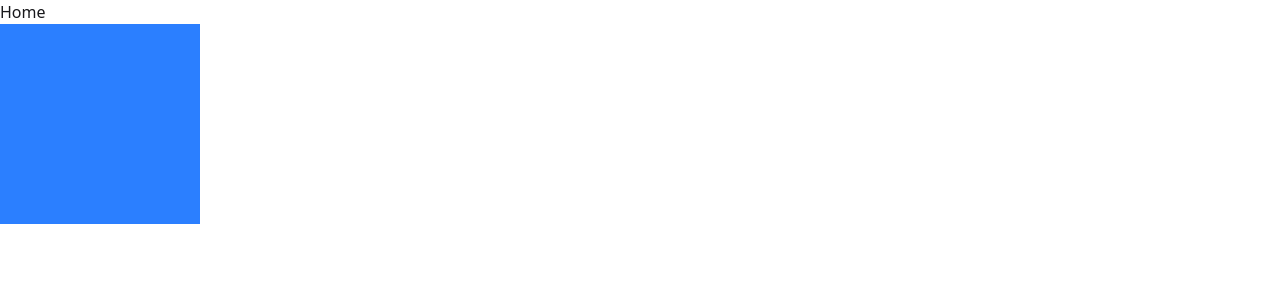
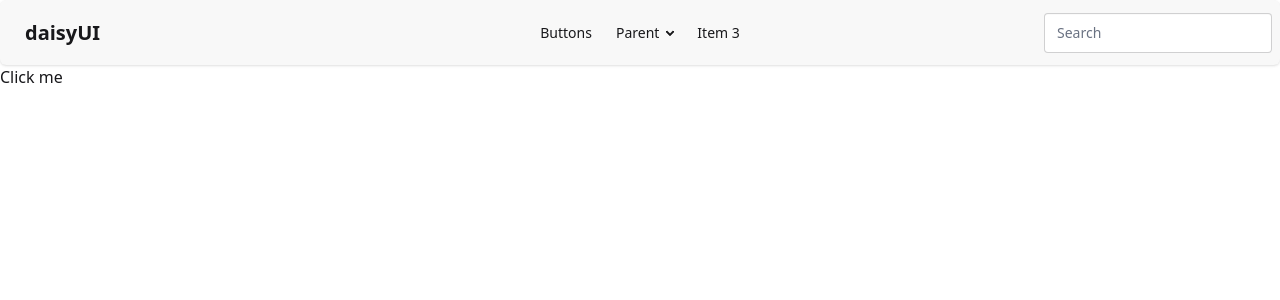
Before and after one commit to AlissaPuumets/blog, a Laravel app: page /buttons in a window 1280 px wide. Shown: the top 300 px of the page. Run offline with Laravel 12, Linux system fonts and the light colour scheme; style sheets or scripts are compiled from the project's sources.

Commit message:
Add layout and daisyui nav

```diff
--- a/resources/views/buttons.blade.php
+++ b/resources/views/buttons.blade.php
@@ -1,15 +1,4 @@
-<!DOCTYPE html>
-<html lang="en">
-<head>
-    <meta charset="UTF-8">
-    <meta name="viewport" content="width=device-width, initial-scale=1.0">
-    <title>Document</title>
-    @vite('resources/css/app.css')
-</head>
-<body>
-    <a href="/">Home</a>
-    <div class="container mx-auto">
-        <div class="bg-blue-500 w-50 h-50"></div>
-    </div>
-</body>
-</html>
+@extends('partials.layout')
+@section('content')
+    <button>Click me</button>
+@endsection
--- /dev/null
+++ b/resources/views/partials/layout.blade.php
@@ -0,0 +1,16 @@
+<!DOCTYPE html>
+<html lang="en">
+<head>
+    <meta charset="UTF-8">
+    <meta name="viewport" content="width=device-width, initial-scale=1.0">
+    <meta http-equiv="X-UA-Compatible" content="ie=edge">
+    <title>Document</title>
+    @vite('resources/css/app.css')
+</head>
+<body>
+    @include('partials.nav')
+    <div class="container mx-auto">
+        @yield('content')
+    </div>
+</body>
+</html>
--- /dev/null
+++ b/resources/views/partials/nav.blade.php
@@ -0,0 +1,44 @@
+<div class="max-lg:collapse bg-base-200 shadow-sm w-full rounded-md">
+  <input id="navbar-1-toggle" class="peer hidden" type="checkbox" />
+  <label for="navbar-1-toggle" class="fixed inset-0 hidden max-lg:peer-checked:block"></label>
+  <div class="collapse-title navbar">
+    <div class="navbar-start">
+      <label for="navbar-1-toggle" class="btn btn-ghost lg:hidden">
+        <svg aria-label="Menu" xmlns="http://www.w3.org/2000/svg" class="h-5 w-5" fill="none" viewBox="0 0 24 24" stroke="currentColor"><path stroke-linecap="round" stroke-linejoin="round" stroke-width="2" d="M4 6h16M4 12h8m-8 6h16" /></svg>
+      </label>
+      <a href="/" class="btn btn-ghost text-xl">daisyUI</a>
+    </div>
+    <div class="navbar-center hidden lg:flex">
+      <ul class="menu menu-horizontal px-1">
+        <li><a href="/buttons">Buttons</a></li>
+        <li>
+          <details>
+            <summary>Parent</summary>
+            <ul class="p-2 bg-base-100 w-40 z-1">
+              <li><button>Submenu 1</button></li>
+              <li><button>Submenu 2</button></li>
+            </ul>
+          </details>
+        </li>
+        <li><button>Item 3</button></li>
+      </ul>
+    </div>
+    <div class="navbar-end">
+      <input type="text" placeholder="Search" class="input w-64 lg:w-auto" />
+    </div>
+  </div>
+
+  <div class="collapse-content lg:hidden z-1">
+    <ul class="menu">
+      <li><a href="/buttons">Buttons</a></li>
+      <li>
+        <button>Parent</button>
+        <ul>
+          <li><button>Submenu 1</button></li>
+          <li><button>Submenu 2</button></li>
+        </ul>
+      </li>
+      <li><button>Item 3</button></li>
+    </ul>
+  </div>
+</div>
```
Also changed, not shown: resources/views/welcome.blade.php (+4 -13 lines).
